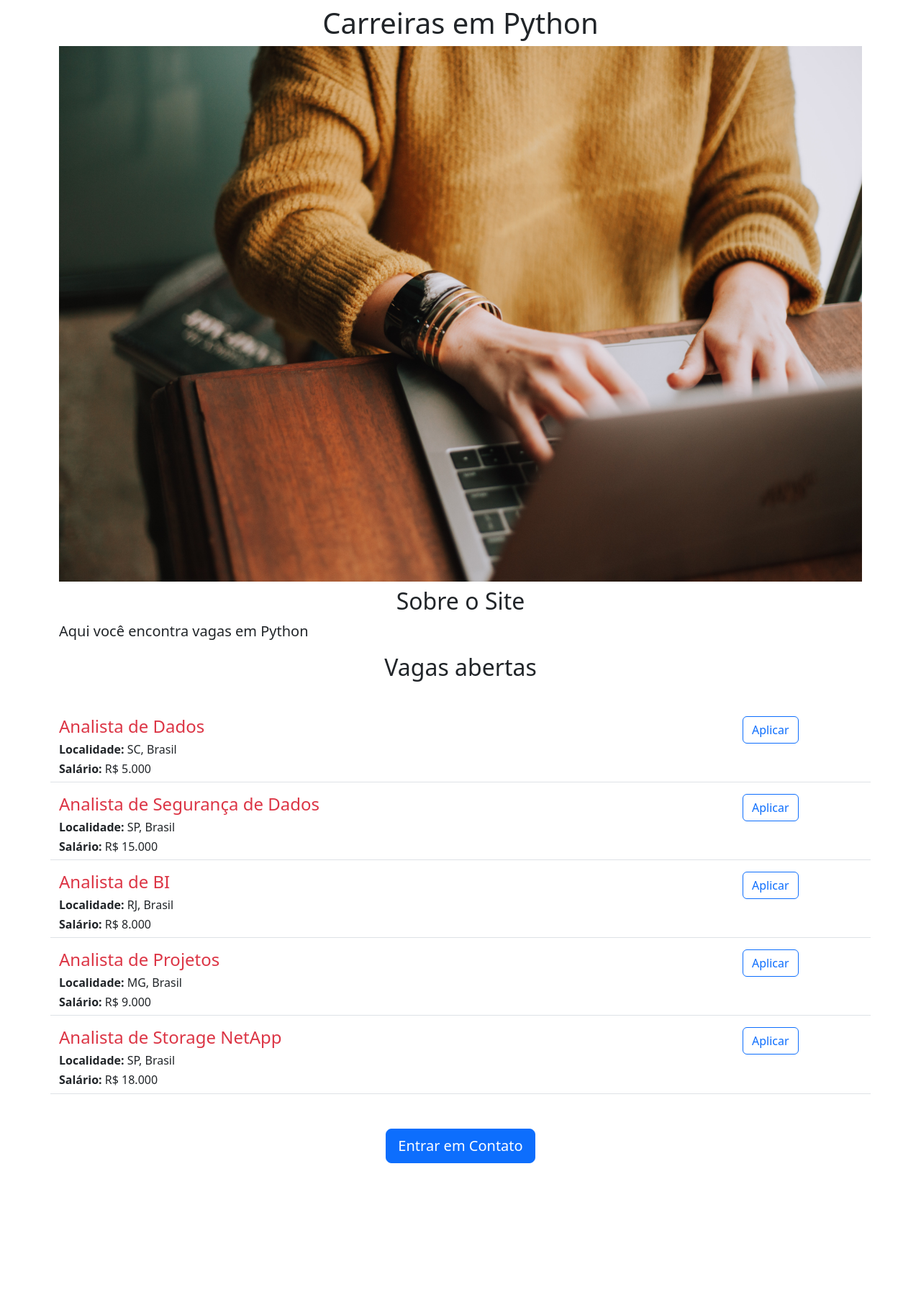
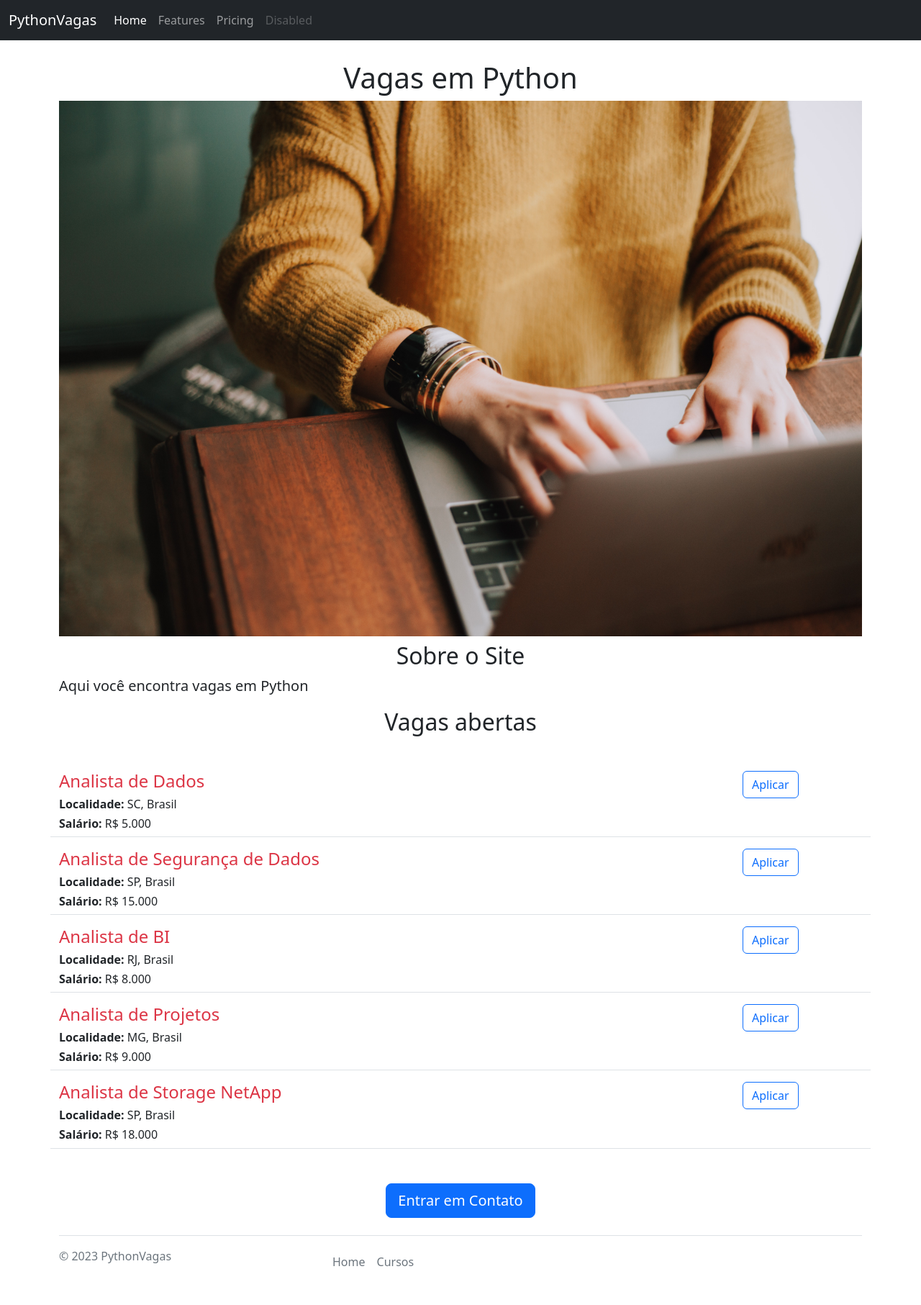
Before and after one commit to pslcorrea/Phyton-Carreiras, a Flask app: page / in a window 1280 px wide. Shown: the whole page at 72% size. Before the commit the page ends 1616 px from the top, so only its background shows below. Run offline with Flask 3, Linux system fonts and the light colour scheme.

Commit message:
Melhorias no UI

```diff
--- a/templates/home.html
+++ b/templates/home.html
@@ -4,13 +4,14 @@
   <meta charset="UTF-8">
   <meta http-equiv="X-UA-Compatible" content="IE=edge">
   <meta name="viewport" content="width=device-width, initial-scale=1.0">
-  <title>Home page</title>
+  <title>Python Vagas</title>
 <link rel="stylesheet" href="https://cdn.jsdelivr.net/npm/bootstrap@5.2.3/dist/css/bootstrap.min.css" integrity="sha384-rbsA2VBKQhggwzxH7pPCaAqO46MgnOM80zW1RWuH61DGLwZJEdK2Kadq2F9CUG65" crossorigin="anonymous">
 <link>
 </head>
 <body>
-  <div class="container">
-    <h1 class="text-center mt-2 mb-2">Carreiras em Python</h1>
+  {% include 'includes/navbar.html' %}
+  <div class="container mt-4">
+    <h1 class="text-center mt-2 mb-2">Vagas em Python</h1>
     <img class="img-fluid" src="{{url_for('static', filename='img/carreira.jpg')}}">
     <h2 class="text-center mt-2">Sobre o Site</h2>
     <p class="lead">Aqui você encontra vagas em Python</p>
@@ -20,11 +21,12 @@
       {% endfor %}
 
     <div class="text-center mt-5">
-    <button class="btn btn-primary btn-lg">Entrar em Contato</button>
+    <a href="mailto:pslcorrea@gmail.com" class="btn btn-primary btn-lg">Entrar em Contato</a>
 
     </div>
   </div>
   <script src="https://cdn.jsdelivr.net/npm/bootstrap@5.2.3/dist/js/bootstrap.min.js" integrity="sha384-cuYeSxntonz0PPNlHhBs68uyIAVpIIOZZ5JqeqvYYIcEL727kskC66kF92t6Xl2V" crossorigin="anonymous"></script>
   <script src="https://cdn.jsdelivr.net/npm/bootstrap@5.2.3/dist/js/bootstrap.bundle.min.js" integrity="sha384-kenU1KFdBIe4zVF0s0G1M5b4hcpxyD9F7jL+jjXkk+Q2h455rYXK/7HAuoJl+0I4" crossorigin="anonymous"></script>
+  {% include 'includes/footer.html' %}
 </body>
 </html>
--- /dev/null
+++ b/templates/includes/footer.html
@@ -0,0 +1,10 @@
+<div class="container">
+  <footer class="d-flex flex-wrap justify-content-betwem align-itens-center py-3 my-4 border-top">
+    <p class="col-md-4 mb-0 text-muted">&copy; 2023 PythonVagas</p>
+    <ul class="nav col-md4 justify-content-end">
+      <li class="nav-item"><a class="nav-link px-2 text-muted" href="#">Home</a></li>
+      <li class="nav-item"><a class="nav-link px-2 text-muted" href="#">Cursos</a></li>
+
+    </ul>
+  </footer>
+</div>
--- /dev/null
+++ b/templates/includes/navbar.html
@@ -0,0 +1,17 @@
+<nav class="navbar navbar-expand-lg navbar-dark bg-dark fixed-top">
+  <div class="container-fluid">
+    <a class="navbar-brand" href="#">PythonVagas</a>
+    <button class="navbar-toggler" type="button" data-bs-toggle="collapse" data-bs-target="#navbarNavAltMarkup" aria-controls="navbarNavAltMarkup" aria-expanded="false" aria-label="Toggle navigation">
+      <span class="navbar-toggler-icon"></span>
+    </button>
+    <div class="collapse navbar-collapse" id="navbarNavAltMarkup">
+      <div class="navbar-nav">
+        <a class="nav-link active" aria-current="page" href="#">Home</a>
+        <a class="nav-link" href="#">Features</a>
+        <a class="nav-link" href="#">Pricing</a>
+        <a class="nav-link disabled" href="#" tabindex="-1" aria-disabled="true">Disabled</a>
+      </div>
+    </div>
+  </div>
+</nav>
+<div style="height:60px;"></div>
--- a/templates/includes/vagas-item.html
+++ b/templates/includes/vagas-item.html
@@ -5,6 +5,6 @@
   <h6><span class="fw-bold">Salário: </span> {{vaga.salario}}</h6>
     </div>
   <div class="col-2">
-  <button type="button" class="btn btn-outline-primary">Aplicar</button>
+  <a href="mailto:pslcorrea@gmail.com?subject=Vaga {{vaga.titulo}}"type="button" class="btn btn-outline-primary">Aplicar</a>
   </div>
 </div>
```
